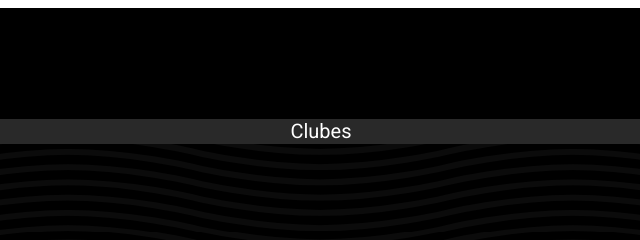
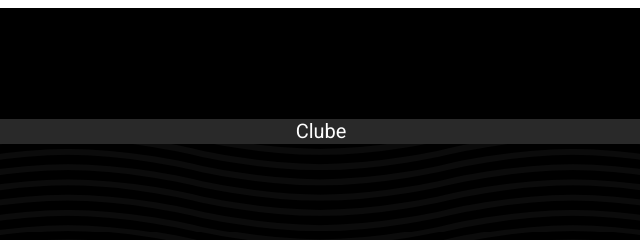
Before and after one commit to CleomarFilho/Flamengo-page, a plain HTML site: page index.html in a window 1280 px wide. Shown: the top 240 px of the page, 319-959 px from the left. Drawn offline with Linux system fonts and the light colour scheme.

Commit message:
alt-table04

```diff
--- a/index.html
+++ b/index.html
@@ -23,7 +23,7 @@
         <button class="buttonHeader">Login</button>
       </div>
     </header>
-    <p class="navTitle">Clubes</p>
+    <p class="navTitle">Clube</p>
     <div class="clubDescription">
       <img src="Imagens/flamengo-logo.png" alt="Flamengo" class="clubDescriptionImg">
       <p class="clubDescriptionContent">Clube de Regatas do Flamengo</p>
```
